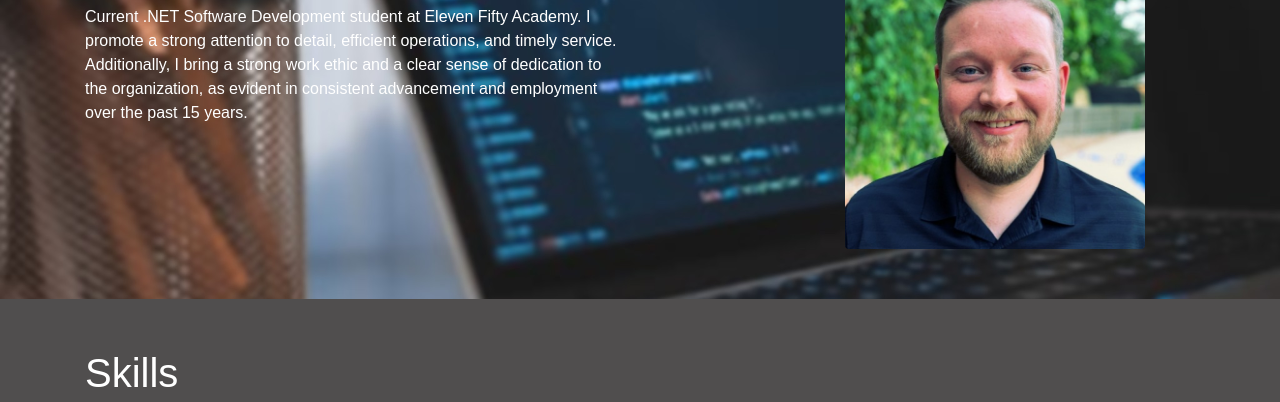
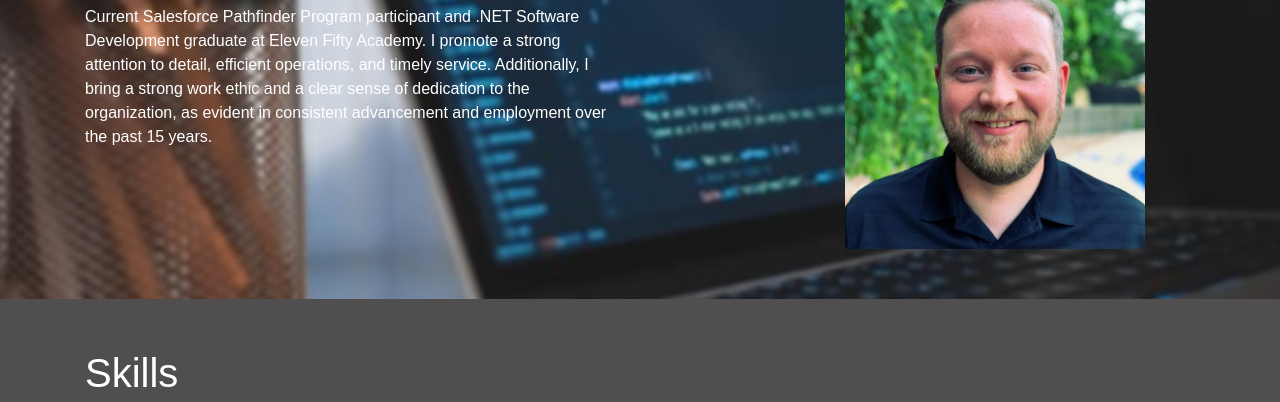
Before and after one commit to tnewland08/Portfolio, a plain HTML site: page index.html in a window 1280 px wide. Shown: the part 380-782 px from the top of the page. Drawn offline with nearby package versions, Linux system fonts and the light colour scheme.

Commit message:
updated About Me

```diff
--- a/index.html
+++ b/index.html
@@ -46,7 +46,7 @@
             <div class="row">
                 <div class="col-sm-6">
                     <h1 style="color: white;">About Me:</h1>
-                    <p style="color: white;">Current .NET Software Development student at Eleven Fifty Academy. I promote a strong attention to detail, efficient operations, and timely service.
+                    <p style="color: white;">Current Salesforce Pathfinder Program participant and .NET Software Development graduate at Eleven Fifty Academy. I promote a strong attention to detail, efficient operations, and timely service.
                         Additionally, I bring a strong work ethic and a clear sense of dedication to the organization, as evident in consistent advancement and employment over the past 15 years.  </p>
                 </div>
                 <div class="col-sm-4 offset-sm-2">
```
